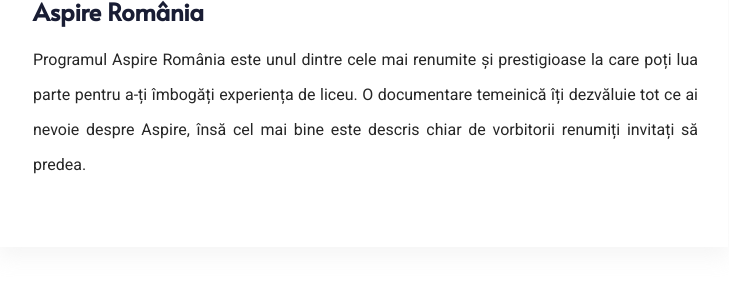
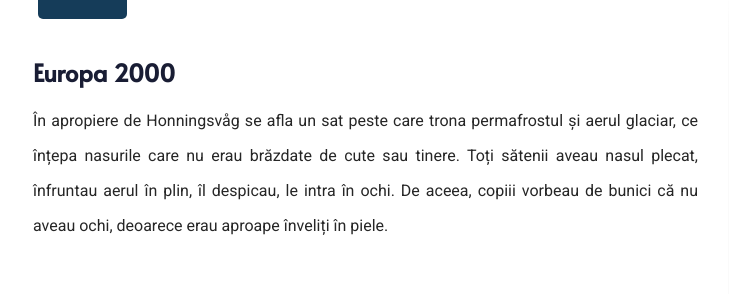
Before and after one commit to Radu-Nicolae/revista-cava.ro, a PHP site: page /blog.php in a window 1280 px wide. Shown: the part 1678-1972 px from the top of the page, without its empty margins (87-816 px from the left). Run offline with PHP 8.4, Linux system fonts and the light colour scheme; some libraries are stand-ins or nearby versions.

Commit message:
article finished

```diff
--- a/utilities.php
+++ b/utilities.php
@@ -205,7 +205,7 @@ class Article
         $festivalulDeTeatru = new Article("Festivalul de teatru francofon de la Sorrento", "Festivalul de teatru francofon de la Sorrento înseamnă mai mult decât teatru în franceză și un ansamblu de peisaje frumoase de pe coasta Italiei.", "25", "Feb", "festivalulDeTeatru", "Ana Negoiță", "unknown.jpeg", "25/02/2022/18");
         $omulCareAVrutSaScape = new Article("Omul care a vrut să scape din cameră", "Un om care s-a născut într-o cameră își dorea cu orice preț să fie liber în lumina de afară, din exteriorul încăperii. Camera avea o fereastră minusculă, prin care trecea lumină, însă nu destulă pentru a lumina camera întunecoasă, și o ușă închisă.", "28", "Feb", "omulCareAVrutSaScape", "Matei Dăianu", "unknown.jpeg", "28/02/2022/18");
         $earlySpring = new Article("Early Spring Blues", "", "28", "feb", "earlySpring", "Nereia Crisan", "nereiacrisan.jpeg", "28/02/2022/18");
-        $aspireRomania = new Article("Aspire România", "Programul Aspire România este unul dintre cele mai renumite și prestigioase la care poți lua parte pentru a-ți îmbogăți experiența de liceu. O documentare temeinică îți dezvăluie tot ce ai nevoie despre Aspire, însă cel mai bine este descris chiar de vorbitorii renumiți invitați să predea.", "13", "Mar", "aspireRomania", "Ilinca Sotirescu", "ilincasotirescu.jpeg", "13/03/2022");
+//        $aspireRomania = new Article("Aspire România", "Programul Aspire România este unul dintre cele mai renumite și prestigioase la care poți lua parte pentru a-ți îmbogăți experiența de liceu. O documentare temeinică îți dezvăluie tot ce ai nevoie despre Aspire, însă cel mai bine este descris chiar de vorbitorii renumiți invitați să predea.", "13", "Mar", "aspireRomania", "Ilinca Sotirescu", "ilincasotirescu.jpeg", "13/03/2022/12");
 
 
 
@@ -213,7 +213,7 @@ class Article
 //            ADD HERE
 //            ADD HERE
 //            ADD HERE
-            $aspireRomania,
+
             $earlySpring,
             $omulCareAVrutSaScape,
             $festivalulDeTeatru,
@@ -478,7 +478,7 @@ class Article
         $necrologul = new Article("Necrologul chiulului din Sava", "De data aceasta mi-am propus să scriu despre un prieten bun de-al nostru, al tuturor, care a murit, săracul, acum câteva zile. Cum s-a întâmplat asta? Într-un accident stupid, așa cum se întâmplă de obicei băieților buni.", "25", "Ian", "necrologul", "Mihai Stănescu", "mihaistanescu.jpeg", "12/02/2022/18");
         $destinulUniversului = new Article("Destinul ultim al Universului - Partea a II-a", "În prima parte s-a vorbit despre scenariile Big Crunch și Big Rip. Ambele sunt considerate mai puțin plauzibile, deoarece necesită un tip de energie întunecată care nu este o constantă cosmologică. Majoritatea cosmologilor consideră că energia întunecată este o energie a vidului (constantă cosmologică), deoarece este cea mai simplă și la îndemână explicație. Nu în ultimul rând este în acord cu observațiile.", "17", "Feb", "destinulUniversului", "Matei Dăianu", "unknown.jpeg", "17/02/2022/18");
         $savistiDeAzi = new Article("Saviști de azi, saviști de ieri", "Când eram mică, ascultam mereu poveștile fratelui meu care a învățat în Colegiul Național Sfântul Sava despre cât de speciale sunt spectacolele pregătite de doamna profesoară de muzică și câțiva elevi talentați.", "24", "Feb", "savistiDeAzi", "Diana Găman", "unknown.jpeg", "24/02/2022/18");
-        $aspireRomania = new Article("Aspire România", "Programul Aspire România este unul dintre cele mai renumite și prestigioase la care poți lua parte pentru a-ți îmbogăți experiența de liceu. O documentare temeinică îți dezvăluie tot ce ai nevoie despre Aspire, însă cel mai bine este descris chiar de vorbitorii renumiți invitați să predea.", "13", "Mar", "aspireRomania", "Ilinca Sotirescu", "ilincasotirescu.jpeg", "13/03/2022/12");
+        $aspireRomania = new Article("Aspire România", "Programul Aspire România este unul dintre cele mai renumite și prestigioase la care poți lua parte pentru a-ți îmbogăți experiența de liceu. O documentare temeinică îți dezvăluie tot ce ai nevoie despre Aspire, însă cel mai bine este descris chiar de vorbitorii renumiți invitați să predea.", "13", "Mar", "aspireRomania", "Ilinca Sotirescu", "ilincasotirescu.jpeg", "13/03/2022/18");
 
 
         $articles = array(
```
Also changed, not shown: aspireRomania.html (+2 -5 lines).
